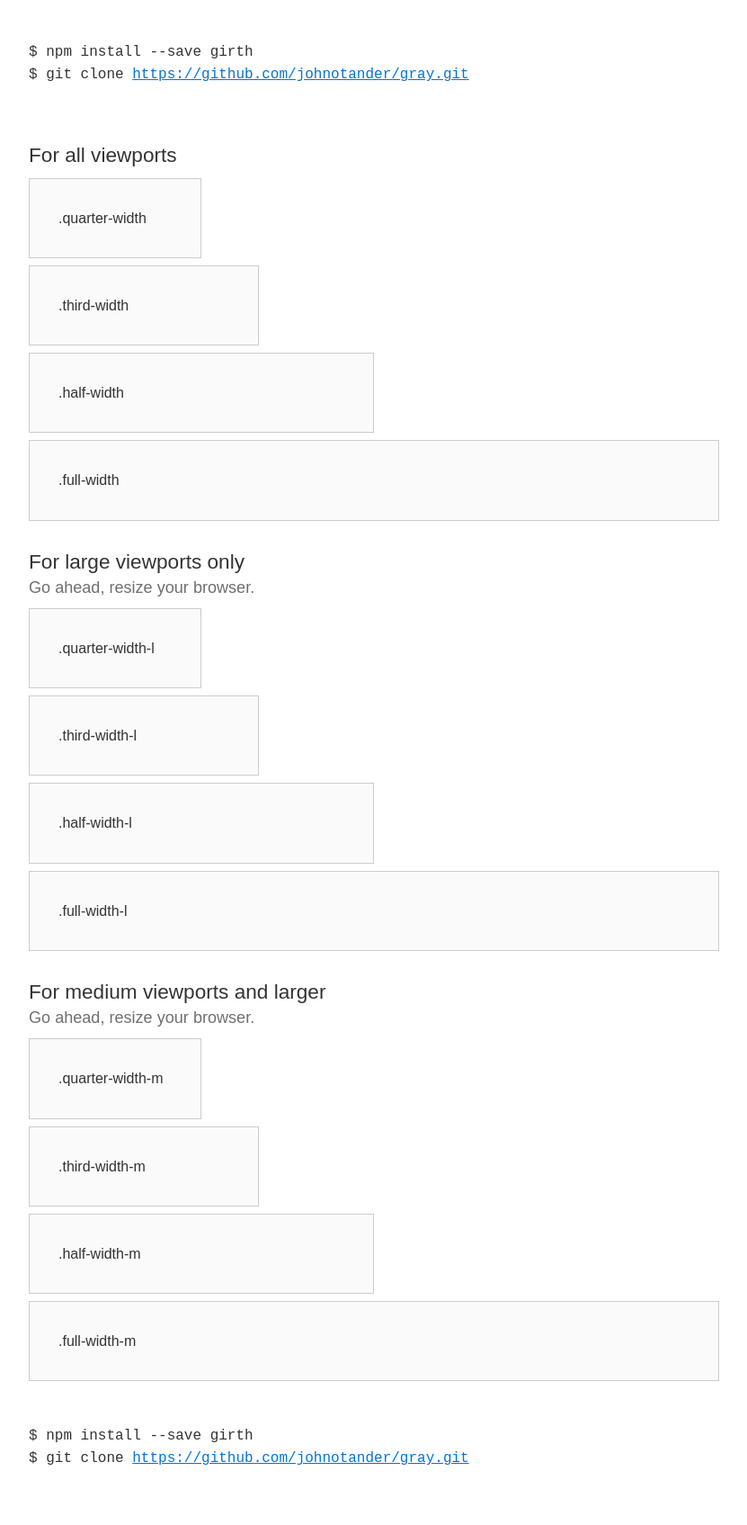
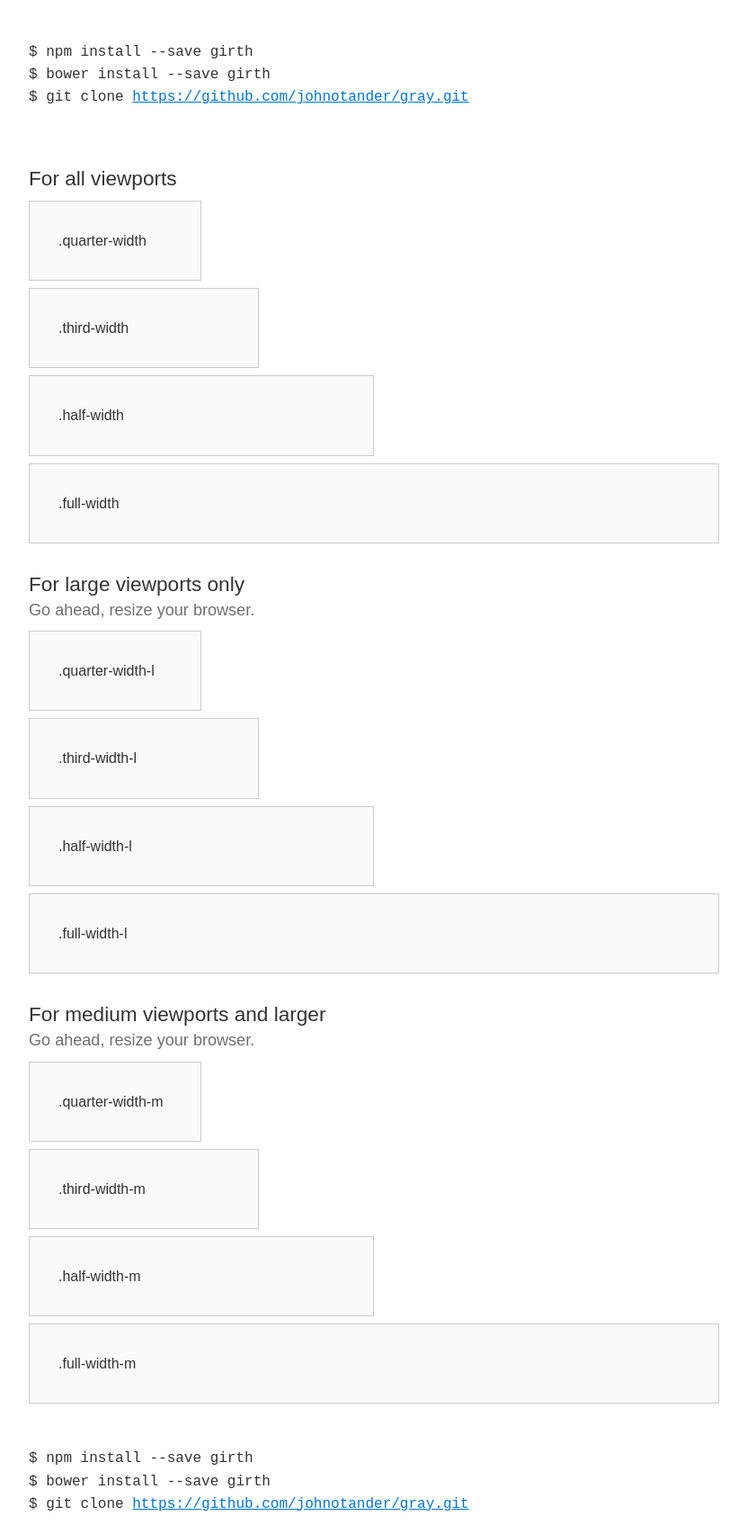
Before and after one commit to johno/girth, a website: page index.html in a window 1280 px wide. Shown: the part 125-1820 px from the top of the page at 90% size, without its empty margins (224-1055 px from the left). Drawn offline with Linux system fonts and the light colour scheme.

Commit message:
Add bower install.

```diff
--- a/index.html
+++ b/index.html
@@ -17,6 +17,7 @@
 
   <p class="pvl">
     <code>$ npm install --save girth</code> <br>
+    <code>$ bower install --save girth</code> <br>
     <code>$ git clone <a href="https://github.com/johnotander/gray.git">https://github.com/johnotander/gray.git</a></code>
   </p>
 
@@ -70,6 +71,7 @@
 
   <p class="pvl">
     <code>$ npm install --save girth</code> <br>
+    <code>$ bower install --save girth</code> <br>
     <code>$ git clone <a href="https://github.com/johnotander/gray.git">https://github.com/johnotander/gray.git</a></code>
   </p>
 </div>
```
